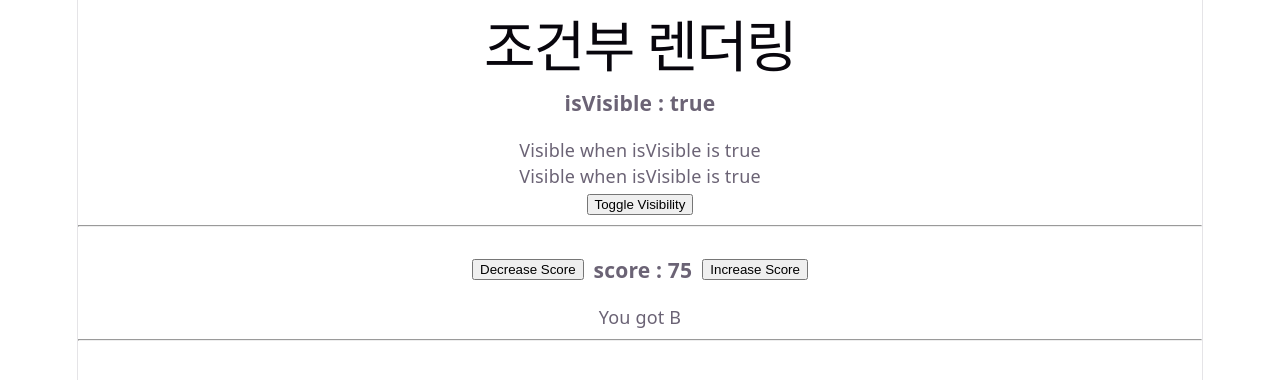
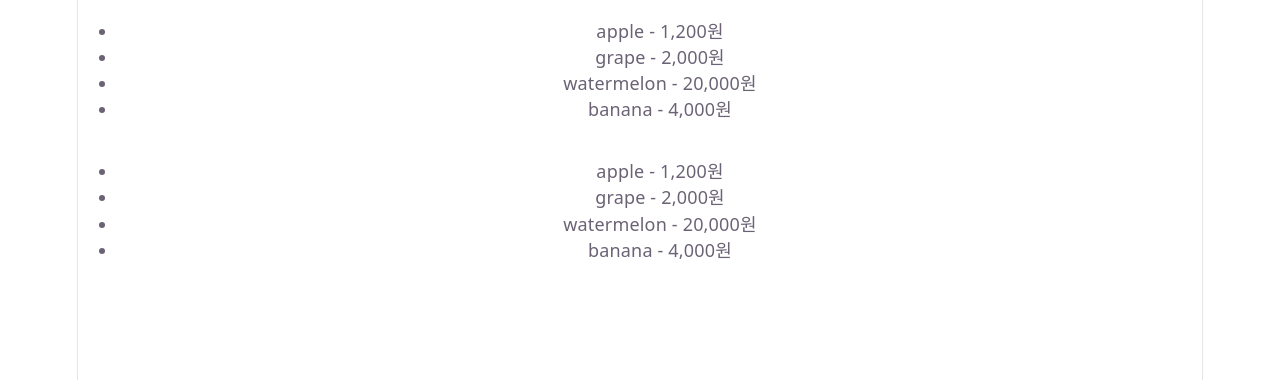
Before and after one commit to joycie416/vue_introduction, a Vue app: page / in a window 1280 px wide. Shown: the top 380 px of the page. Built offline with nearby package versions, Linux system fonts and the light colour scheme.

Commit message:
03-04: 리스트 렌더링 v-for

```diff
--- a/src/App.vue
+++ b/src/App.vue
@@ -1,7 +1,7 @@
 <script setup lang="ts">
-import Test3 from "@/components/Test3.vue";
+import Test4 from "@/components/Test4.vue";
 </script>
 
 <template>
-  <Test3 />
+  <Test4 />
 </template>
--- /dev/null
+++ b/src/components/Test4.vue
@@ -0,0 +1,38 @@
+<script lang="ts">
+export default {
+  data() {
+    return {
+      items: [
+        ["apple", 1200],
+        ["grape", 2000],
+        ["watermelon", 20000],
+        ["banana", 4000],
+      ],
+    };
+  },
+};
+</script>
+
+<template>
+  <ul>
+    <li v-for="item in items" :key="item[0]">
+      {{ item[0] }} - {{ item[1].toLocaleString() }}원
+    </li>
+  </ul>
+  <ul>
+    <li v-for="[fruit, price] in items" :key="fruit">
+      {{ fruit }} - {{ price.toLocaleString() }}원
+    </li>
+  </ul>
+</template>
+
+<style scoped></style>
+
+<!--
+v-html : 문자열을 HTML로 해석하여 표시
+
+** 주의 **
+- XSS 공역에 취약함
+- 디버깅 어려움
+- 렌더링 횟수가 많아져 성능 저하
+-->
```
